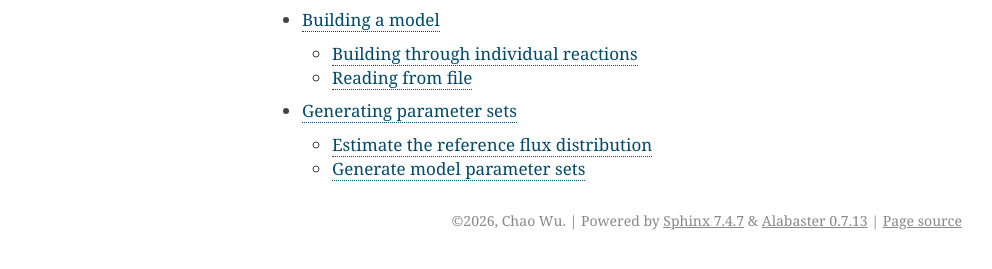
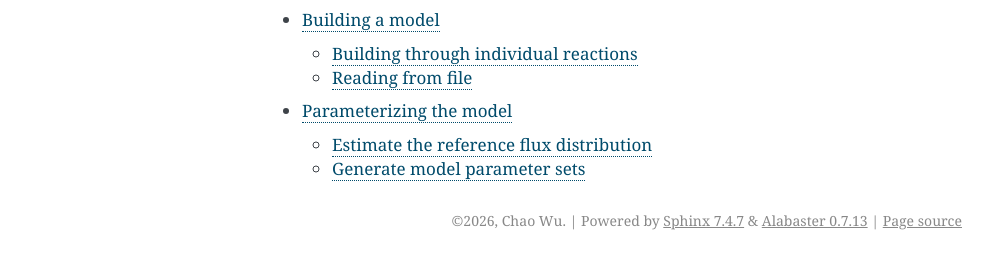
Before and after one commit to Chaowu88/robustnet, a Sphinx documentation site: the page built from docs/source/index.rst, in a window 1280 px wide. Shown: the part 540-809 px from the top of the page, without its empty margins (148-1140 px from the left). Built offline with Sphinx 7.4.7, drawn with Linux system fonts in a browser that asks for light colours.

Commit message:
Update index.rst

```diff
--- a/docs/source/index.rst
+++ b/docs/source/index.rst
@@ -15,4 +15,4 @@ The typical RobustNet workflow consists of three steps:
 
    Installation <installation>
    Building a model <build_model>
-   Generating parameter sets <parameterize_model>
+   Parameterizing the model <parameterize_model>
```
